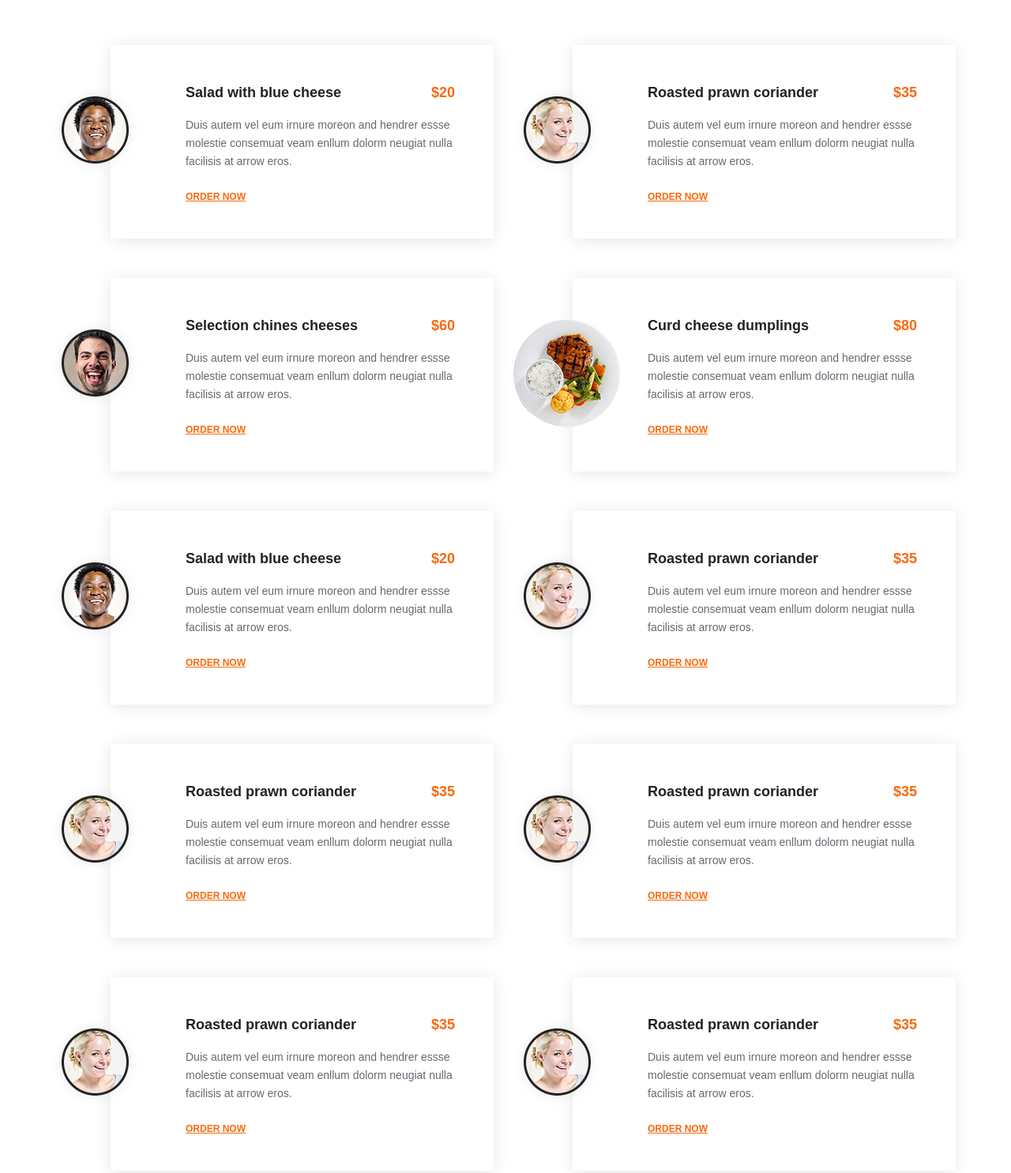
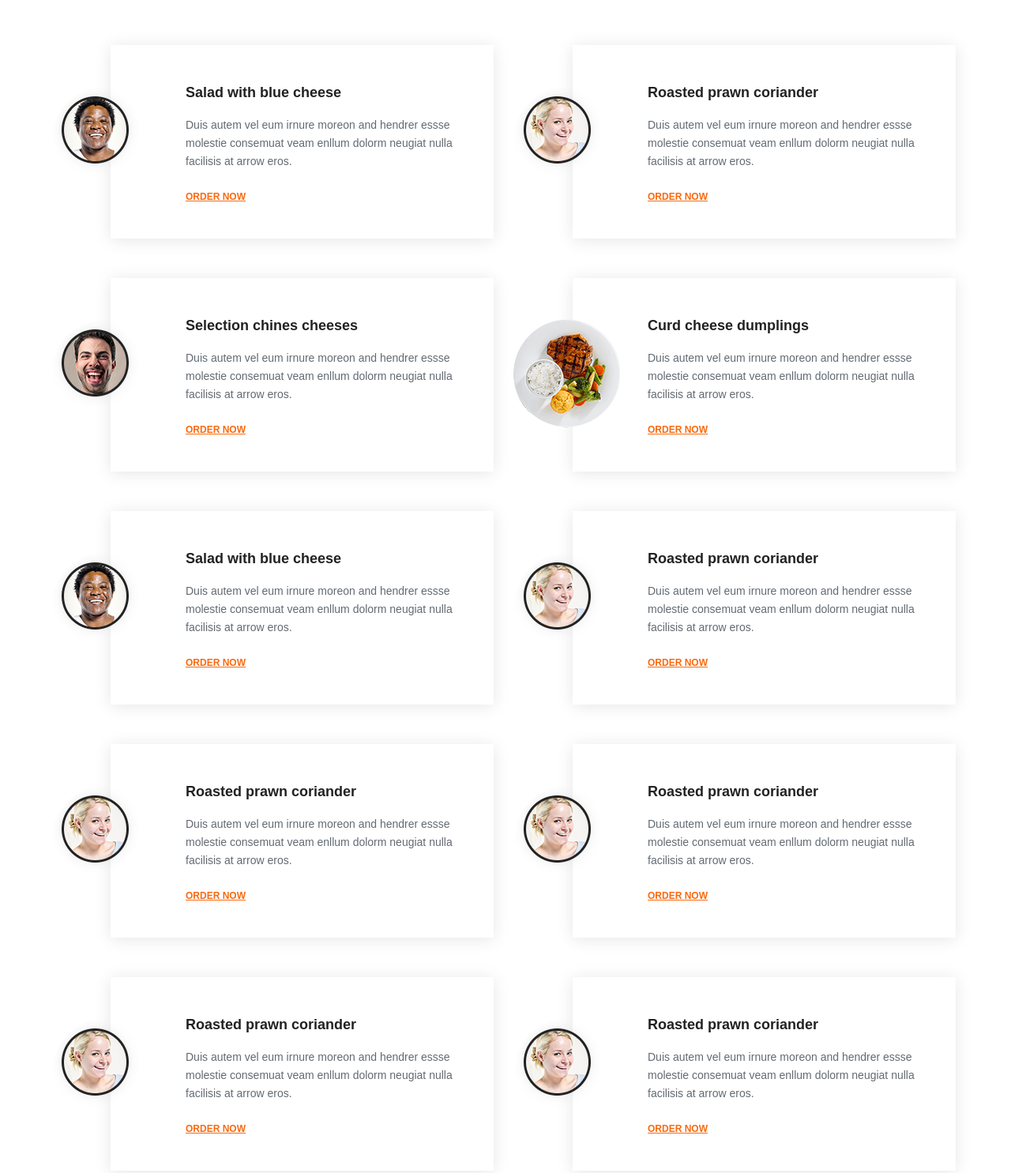
Before and after one commit to hardik-qtech/thailandfood, a plain HTML site: page lunch.html in a window 1280 px wide. Shown: the part 1463-2948 px from the top of the page at 79% size. Drawn offline with Linux system fonts and the light colour scheme; a script that the page names is missing; files whose address does not match are found by name.

Commit message:
final changes

```diff
--- a/lunch.html
+++ b/lunch.html
@@ -165,7 +165,7 @@
 											<img src="assets/images/menu/1.png" alt="">
 										</div>
 										<div class="menu-content">
-											<h4>Salad with blue cheese <span class="pull-right">$20</span></h4>
+											<h4>Salad with blue cheese </h4>
 											<p>Duis autem vel eum irnure moreon and hendrer essse molestie consemuat veam enllum dolorm neugiat nulla facilisis at arrow eros.</p> <a href="menu.html">order now</a>
 										</div>
 									</div>
@@ -176,7 +176,7 @@
 											<img src="assets/images/menu/2.png" alt="">
 										</div>
 										<div class="menu-content">
-											<h4>Roasted prawn coriander<span class="pull-right">$35</span></h4>
+											<h4>Roasted prawn coriander</h4>
 											<p>Duis autem vel eum irnure moreon and hendrer essse molestie consemuat veam enllum dolorm neugiat nulla facilisis at arrow eros.</p> <a href="menu.html">order now</a>
 										</div>
 									</div>
@@ -187,7 +187,7 @@
 											<img src="assets/images/menu/3.png" alt="">
 										</div>
 										<div class="menu-content">
-											<h4>Selection chines cheeses<span class="pull-right">$60</span></h4>
+											<h4>Selection chines cheeses</h4>
 											<p>Duis autem vel eum irnure moreon and hendrer essse molestie consemuat veam enllum dolorm neugiat nulla facilisis at arrow eros.</p> <a href="menu.html">order now</a>
 										</div>
 									</div>
@@ -198,7 +198,7 @@
 											<img src="assets/images/menu/4.png" alt="">
 										</div>
 										<div class="menu-content">
-											<h4>Curd cheese dumplings <span class="pull-right">$80</span></h4>
+											<h4>Curd cheese dumplings</h4>
 											<p>Duis autem vel eum irnure moreon and hendrer essse molestie consemuat veam enllum dolorm neugiat nulla facilisis at arrow eros.</p> <a href="menu.html">order now</a>
 										</div>
 									</div>
@@ -209,7 +209,7 @@
 											<img src="assets/images/menu/1.png" alt="">
 										</div>
 										<div class="menu-content">
-											<h4>Salad with blue cheese <span class="pull-right">$20</span></h4>
+											<h4>Salad with blue cheese </h4>
 											<p>Duis autem vel eum irnure moreon and hendrer essse molestie consemuat veam enllum dolorm neugiat nulla facilisis at arrow eros.</p> <a href="menu.html">order now</a>
 										</div>
 									</div>
@@ -220,7 +220,7 @@
 											<img src="assets/images/menu/2.png" alt="">
 										</div>
 										<div class="menu-content">
-											<h4>Roasted prawn coriander<span class="pull-right">$35</span></h4>
+											<h4>Roasted prawn coriander</h4>
 											<p>Duis autem vel eum irnure moreon and hendrer essse molestie consemuat veam enllum dolorm neugiat nulla facilisis at arrow eros.</p> <a href="menu.html">order now</a>
 										</div>
 									</div>
@@ -231,7 +231,7 @@
 											<img src="assets/images/menu/2.png" alt="">
 										</div>
 										<div class="menu-content">
-											<h4>Roasted prawn coriander<span class="pull-right">$35</span></h4>
+											<h4>Roasted prawn coriander</h4>
 											<p>Duis autem vel eum irnure moreon and hendrer essse molestie consemuat veam enllum dolorm neugiat nulla facilisis at arrow eros.</p> <a href="menu.html">order now</a>
 										</div>
 									</div>
@@ -242,7 +242,7 @@
 											<img src="assets/images/menu/2.png" alt="">
 										</div>
 										<div class="menu-content">
-											<h4>Roasted prawn coriander<span class="pull-right">$35</span></h4>
+											<h4>Roasted prawn coriander</h4>
 											<p>Duis autem vel eum irnure moreon and hendrer essse molestie consemuat veam enllum dolorm neugiat nulla facilisis at arrow eros.</p> <a href="menu.html">order now</a>
 										</div>
 									</div>
@@ -253,7 +253,7 @@
 											<img src="assets/images/menu/2.png" alt="">
 										</div>
 										<div class="menu-content">
-											<h4>Roasted prawn coriander<span class="pull-right">$35</span></h4>
+											<h4>Roasted prawn coriander</h4>
 											<p>Duis autem vel eum irnure moreon and hendrer essse molestie consemuat veam enllum dolorm neugiat nulla facilisis at arrow eros.</p> <a href="menu.html">order now</a>
 										</div>
 									</div>
@@ -264,7 +264,7 @@
 											<img src="assets/images/menu/2.png" alt="">
 										</div>
 										<div class="menu-content">
-											<h4>Roasted prawn coriander<span class="pull-right">$35</span></h4>
+											<h4>Roasted prawn coriander</h4>
 											<p>Duis autem vel eum irnure moreon and hendrer essse molestie consemuat veam enllum dolorm neugiat nulla facilisis at arrow eros.</p> <a href="menu.html">order now</a>
 										</div>
 									</div>
@@ -275,7 +275,7 @@
 											<img src="assets/images/menu/2.png" alt="">
 										</div>
 										<div class="menu-content">
-											<h4>Roasted prawn coriander<span class="pull-right">$35</span></h4>
+											<h4>Roasted prawn coriander</h4>
 											<p>Duis autem vel eum irnure moreon and hendrer essse molestie consemuat veam enllum dolorm neugiat nulla facilisis at arrow eros.</p> <a href="menu.html">order now</a>
 										</div>
 									</div>
```
